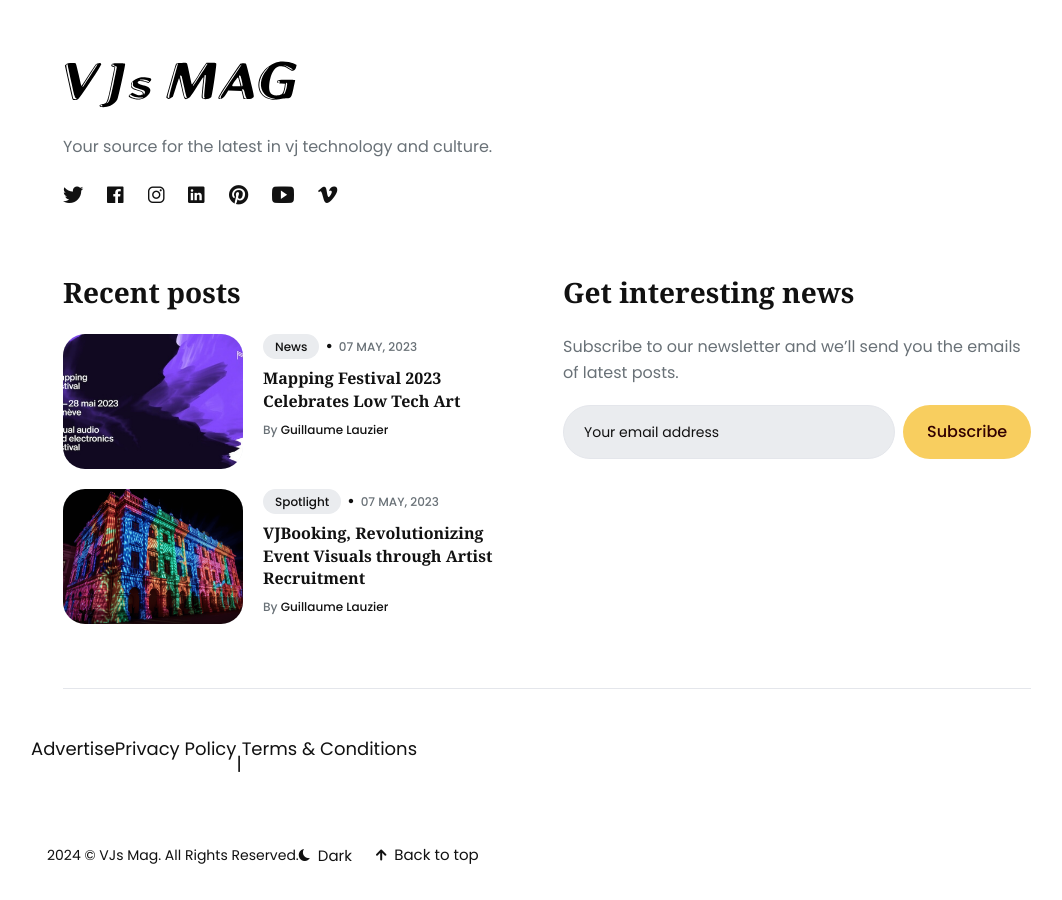
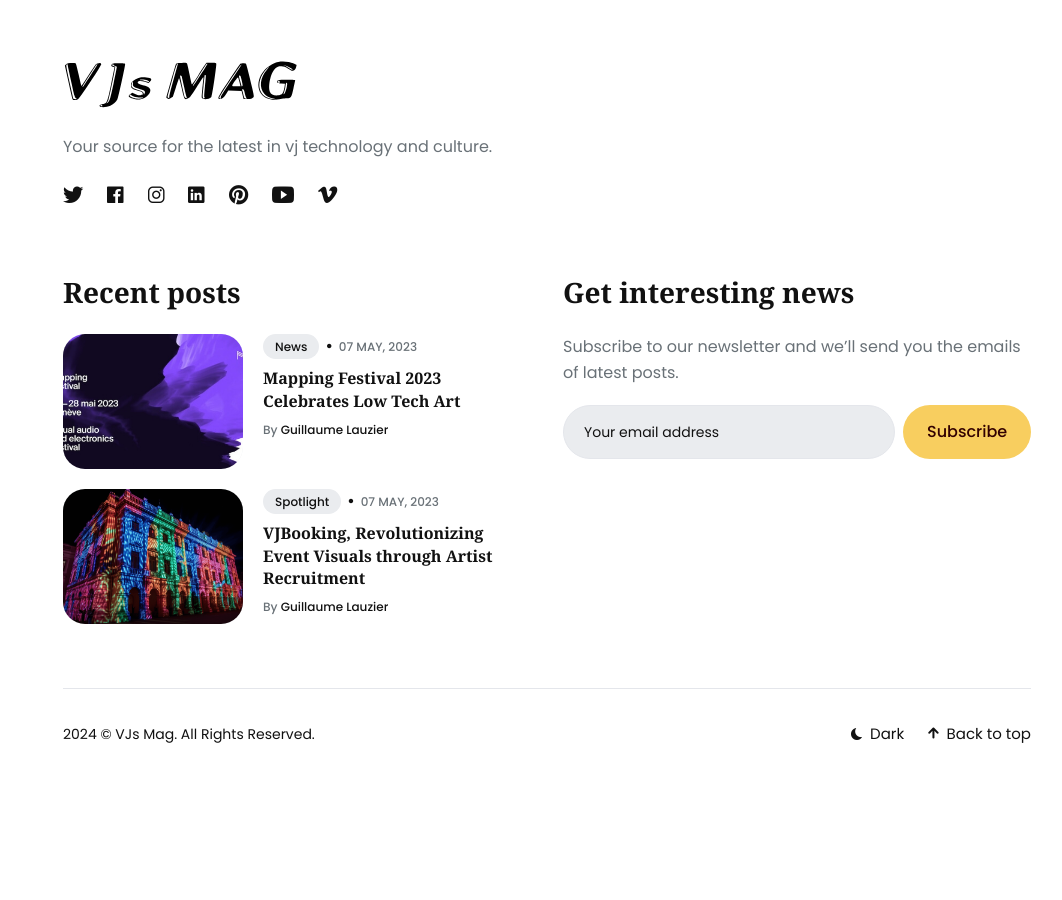
Before and after one commit to onConsensus/website, a Jekyll site: the page built from index.html, in a window 1280 px wide and 900 px high, scrolled down 1088 px. Shown: the whole window, without its empty margins (93-1155 px from the left). Built offline with Jekyll 4.4.1, drawn with Linux system fonts in a browser that asks for light colours; after the commit the page ends 1867 px from its top, so only the background shows below that.

Commit message:
Update footer.html

```diff
--- a/_includes/footer.html
+++ b/_includes/footer.html
@@ -9,16 +9,6 @@
             {% include footer-widgets/widget-info.html %}
             {% include footer-widgets/widget-recent-posts.html %}
             {% include footer-widgets/widget-subscribe.html %}
-          </div>
-        </div>
-        <div class="footer__info">
-          <div class="row"></div>
-            <div class="Advertise"><a href="/advertise">Advertise</a></div>
-            <div class="footer__info__right">
-              <div class="Privacy Policy"><a href="/privacy-policy">Privacy Policy</a></div>
-                <br>|</br>
-              <div class="Terms & Conditions"><a href="/terms-conditions">Terms & Conditions</a></div>
-            </div>
           </div>
         </div>
 
```
